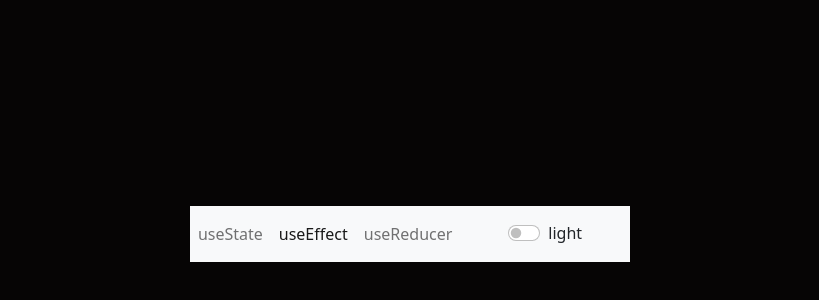
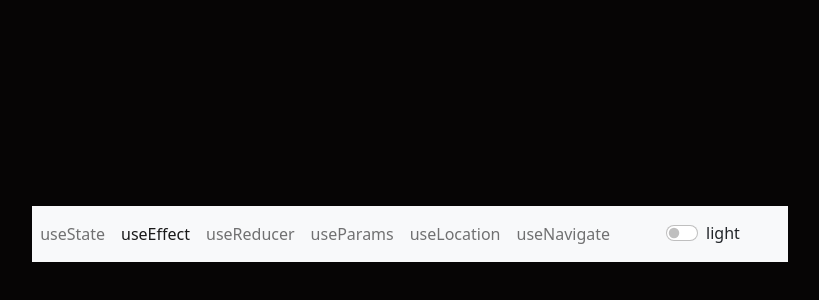
Before and after one commit to QaziAhmad77/React-Hooks, a React (Create React App) app: page / in a window 1280 px wide. Shown: the part 166-466 px from the top of the page, without its empty margins (230-1049 px from the left). Built offline with nearby package versions, Linux system fonts and the light colour scheme.

Commit message:
Update Navbar.js

```diff
--- a/src/component/Navbar.js
+++ b/src/component/Navbar.js
@@ -1,5 +1,5 @@
 import React, { useEffect } from "react";
-import { Link, useLocation } from "react-router-dom";
+import { Link, useLocation, useParams } from "react-router-dom";
 
 const Navbar = (props) => {
   let location = useLocation();
@@ -27,6 +27,21 @@ const Navbar = (props) => {
               useReducer
             </Link>
           </li>
+          <li className="nav-item">
+            <Link className={`nav-link ${location.pathname === "/useParams" ? "active" : ""}`} to="/useParams">
+              useParams
+            </Link>
+          </li>
+          <li className="nav-item">
+            <Link className={`nav-link ${location.pathname === "/useLocation" ? "active" : ""}`} to="/useLocation">
+              useLocation
+            </Link>
+          </li>
+          <li className="nav-item">
+            <Link className={`nav-link ${location.pathname === "/useNavigate" ? "active" : ""}`} to="/useNavigate">
+              useNavigate
+            </Link>
+          </li>
         </ul>
         <div className={`form-check mx-5 form-switch text-${props.mode === "light" ? "black" : "light"}`}>
           <input
```
